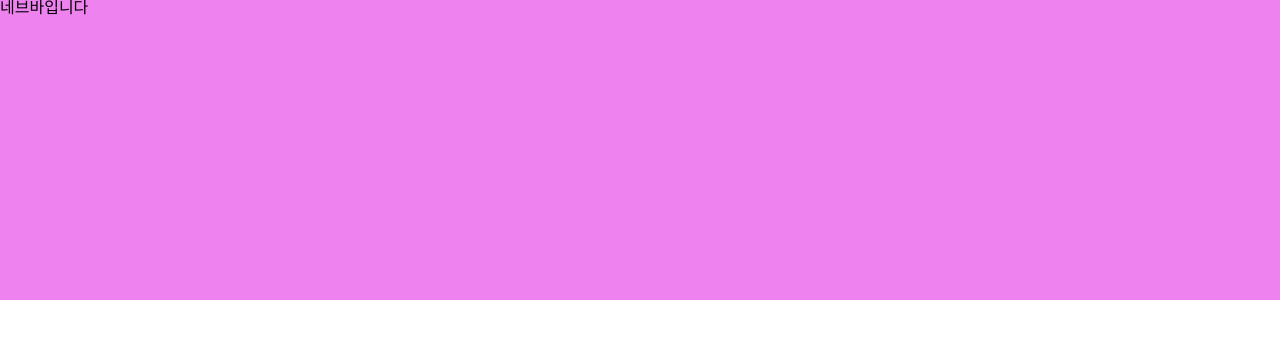
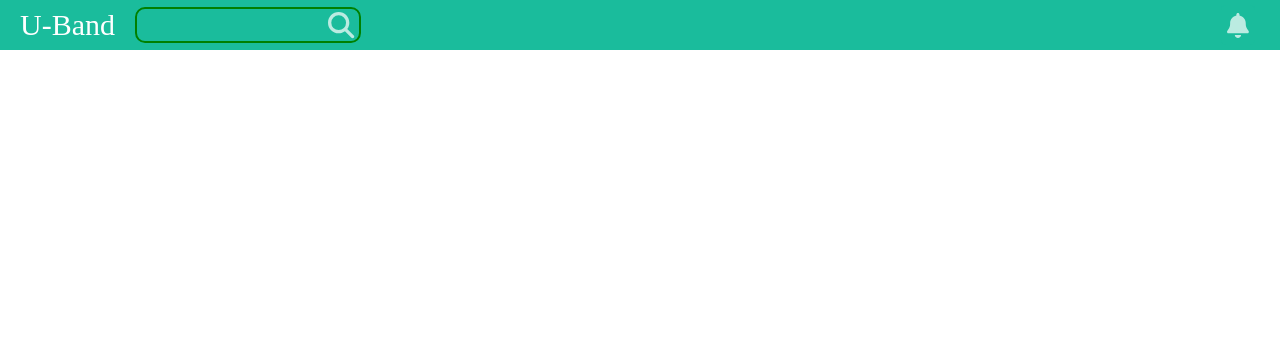
Before and after one commit to rahee-k-it/u-react-band, a React (Create React App) app: page / in a window 1280 px wide. Shown: the top 338 px of the page. Built offline with nearby package versions, Linux system fonts and the light colour scheme.

Commit message:
헤더 구성들 기초 구현

```diff
--- a/package.json
+++ b/package.json
@@ -3,6 +3,9 @@
   "version": "0.1.0",
   "private": true,
   "dependencies": {
+    "@fortawesome/fontawesome-svg-core": "^6.1.1",
+    "@fortawesome/free-solid-svg-icons": "^6.1.1",
+    "@fortawesome/react-fontawesome": "^0.2.0",
     "@testing-library/jest-dom": "^5.16.4",
     "@testing-library/react": "^13.3.0",
     "@testing-library/user-event": "^13.5.0",
--- a/src/App.js
+++ b/src/App.js
@@ -1,6 +1,7 @@
 import * as React from 'react';
 import { Reset } from 'styled-reset';
 import styled from 'styled-components';
+import Header from './Header';
 
 const NavBar = styled.div`
   height: 300px;
@@ -11,7 +12,7 @@ function App() {
   return (
     <>
       <Reset />
-      <NavBar>네브바입니다</NavBar>
+      <Header logo='U-Band' />
     </>
   );
 }
--- /dev/null
+++ b/src/Header.jsx
@@ -0,0 +1,134 @@
+import styled from 'styled-components';
+import { useState } from 'react';
+import { FontAwesomeIcon } from '@fortawesome/react-fontawesome';
+import { faBell, faMagnifyingGlass } from '@fortawesome/free-solid-svg-icons';
+
+const Container = styled.div`
+  height: 50px;
+  background-color: #1abc9c;
+  display: flex;
+  justify-content: space-between;
+  align-items: center;
+`;
+
+const SearchBox = styled.div`
+  display: flex;
+  border-radius: 10px;
+  border: 2px solid green;
+  /* background-color: green; */
+  align-items: center;
+  padding: 0 5px;
+  gap: 5px;
+`;
+
+const Search = styled.input`
+  border: none;
+  height: 30px;
+  display: flex;
+  background-color: transparent;
+  color: white;
+  &:focus {
+    outline: none;
+  }
+`;
+
+const LogoBox = styled.div`
+  display: flex;
+  align-items: center;
+  padding-left: 20px;
+  padding-right: 10px;
+  color: white;
+  font-size: 30px;
+  gap: 20px;
+`;
+
+const ButtonBox = styled.div`
+  display: flex;
+  justify-content: flex-end;
+  align-items: center;
+  padding-right: 20px;
+`;
+
+const Button = styled.button`
+  background-color: #1abc9c;
+  height: 40px;
+  border: none;
+  border-radius: 5px;
+  font-size: 20px;
+  color: white;
+  margin-left: 5px;
+  margin-right: 5px;
+  cursor: pointer;
+  opacity: 0.7;
+  &:hover {
+    opacity: 1;
+  }
+  &:focus {
+    opacity: 1;
+  }
+`;
+
+// const FoldingBox = styled.div`
+//   position: absolute;
+//   right: 10px;
+//   z-index: 1;
+//   width: 300px;
+//   min-height: 400px;
+//   background-color: white;
+//   margin: 10px;
+//   border-radius: 5px;
+//   box-shadow: 2px 2px 5px gray;
+//   padding: 10px;
+//   border: 1px solid #eee;
+// `;
+
+const FoldingBox = styled.div`
+  position: relative;
+  margin: 50px;
+  padding: 20px;
+  width: 200px;
+  height: 60px;
+  color: #fff;
+  border-radius: 10px;
+  background-color: #ff7979;
+  :after {
+    content: '';
+    position: absolute;
+    top: -40px;
+    right: 100px;
+    border-left: 20px solid transparent;
+    border-right: 20px solid transparent;
+    border-bottom: 30px solid #ff7979;
+  }
+`;
+
+function Header({ logo, buttons, foldableContent }) {
+  const [foldingBoxOpened, setFoldingBoxOpened] = useState(false);
+  return (
+    <div>
+      <Container>
+        <LogoBox>
+          {logo}
+          <SearchBox>
+            <Search />
+            <FontAwesomeIcon icon={faMagnifyingGlass} color='white' size='sm' opacity='0.7' cursor='pointer' />
+          </SearchBox>
+        </LogoBox>
+
+        <ButtonBox>
+          {buttons}
+          <Button
+            onClick={() => {
+              setFoldingBoxOpened(!foldingBoxOpened);
+            }}
+          >
+            <FontAwesomeIcon icon={faBell} size='lg' color='white' />
+          </Button>
+        </ButtonBox>
+      </Container>
+      {foldingBoxOpened ? <FoldingBox>{foldableContent}</FoldingBox> : ''}
+    </div>
+  );
+}
+
+export default Header;
```
Also changed, not shown: 1 other file (tests, documents, lock files or other folders).
